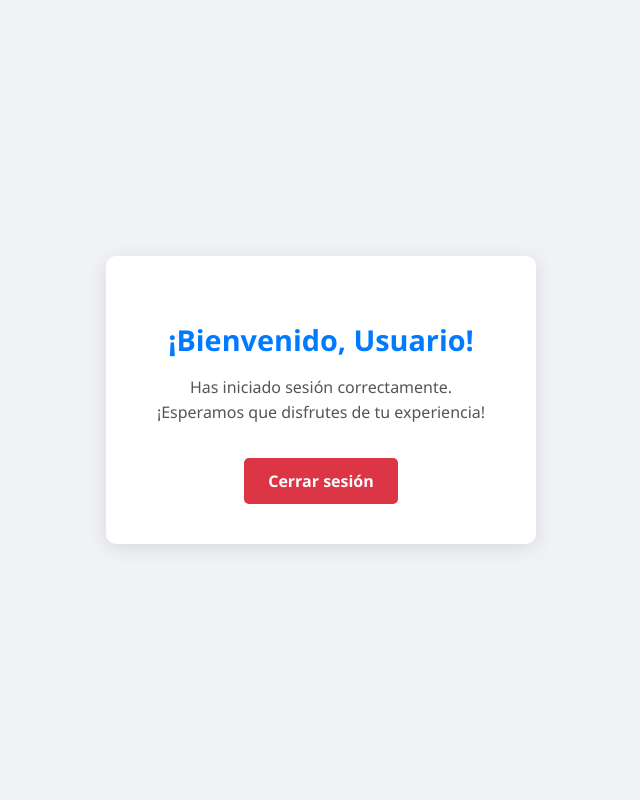
After one commit to antcordero/DW-Entorno-Servidor, a PHP site: page /subpaginas/bienvenida.html in a window 1280 px wide. The commit adds this page. Shown: the whole page, without its empty margins (319-959 px from the left). Run offline with PHP 8.4, Linux system fonts and the light colour scheme.

Commit message:
crear subpágina tras login

```diff
--- a/public/styles.css
+++ b/public/styles.css
@@ -1,10 +1,100 @@
-body{
+body {
+    display: flex;
+    justify-content: center;
+    align-items: center;
+    min-height: 100vh;
+    margin: 0;
+    font-family: 'Segoe UI', Tahoma, Geneva, Verdana, sans-serif;
+    background-color: #f0f2f5;
+}
+
+#container {
+    width: 350px;
+    padding: 2.5rem;
+    background-color: #ffffff;
+    border-radius: 10px;
+    box-shadow: 0 4px 20px rgba(0, 0, 0, 0.1);
     text-align: center;
 }
 
-#container{
-    gap: 20px;
-    align-items: center;
-    justify-content: center;
+h2 {
+    color: #333;
+    margin-bottom: 2rem;
+    font-size: 1.8rem;
+}
 
+form {
+    display: flex;
+    flex-direction: column;
 }
+
+form div {
+    margin-bottom: 1.5rem;
+    text-align: left;
+}
+
+label {
+    display: block;
+    margin-bottom: 0.5rem;
+    color: #555;
+    font-weight: 600;
+}
+
+input {
+    width: 100%;
+    padding: 0.75rem;
+    border: 1px solid #ccc;
+    border-radius: 5px;
+    box-sizing: border-box;
+    font-size: 1rem;
+    transition: border-color 0.3s ease;
+}
+
+input:focus {
+    border-color: #007bff;
+    outline: none;
+}
+
+button {
+    width: 100%;
+    padding: 0.75rem;
+    background-color: #007bff;
+    color: #fff;
+    border: none;
+    border-radius: 5px;
+    font-size: 1rem;
+    font-weight: 600;
+    cursor: pointer;
+    transition: background-color 0.3s ease;
+}
+
+button:hover {
+    background-color: #0056b3;
+}
+
+/* Diseño página de Bienvenida */
+#container h2 {
+    color: #007bff;
+    margin-bottom: 1rem;
+}
+
+#container p {
+    color: #555;
+    line-height: 1.6;
+    margin-bottom: 2rem;
+}
+
+#container a {
+    display: inline-block;
+    padding: 0.75rem 1.5rem;
+    background-color: #dc3545; /* Color rojo para el botón de cerrar sesión */
+    color: #fff;
+    border-radius: 5px;
+    text-decoration: none;
+    font-weight: 600;
+    transition: background-color 0.3s ease;
+}
+
+#container a:hover {
+    background-color: #c82333;
+}
--- /dev/null
+++ b/public/subpaginas/bienvenida.html
@@ -0,0 +1,16 @@
+<!DOCTYPE html>
+<html lang="en">
+<head>
+    <meta charset="UTF-8">
+    <meta name="viewport" content="width=device-width, initial-scale=1.0">
+    <title>Página Bienvenida</title>
+    <link rel="stylesheet" href="../styles.css">
+</head>
+<body>
+    <div id="container">
+        <h2>¡Bienvenido, Usuario!</h2>
+        <p>Has iniciado sesión correctamente. ¡Esperamos que disfrutes de tu experiencia!</p>
+        <a href="/logout">Cerrar sesión</a>
+    </div>
+</body>
+</html>
```
Also changed, not shown: app.js (renamed from ejercicio1.js).
